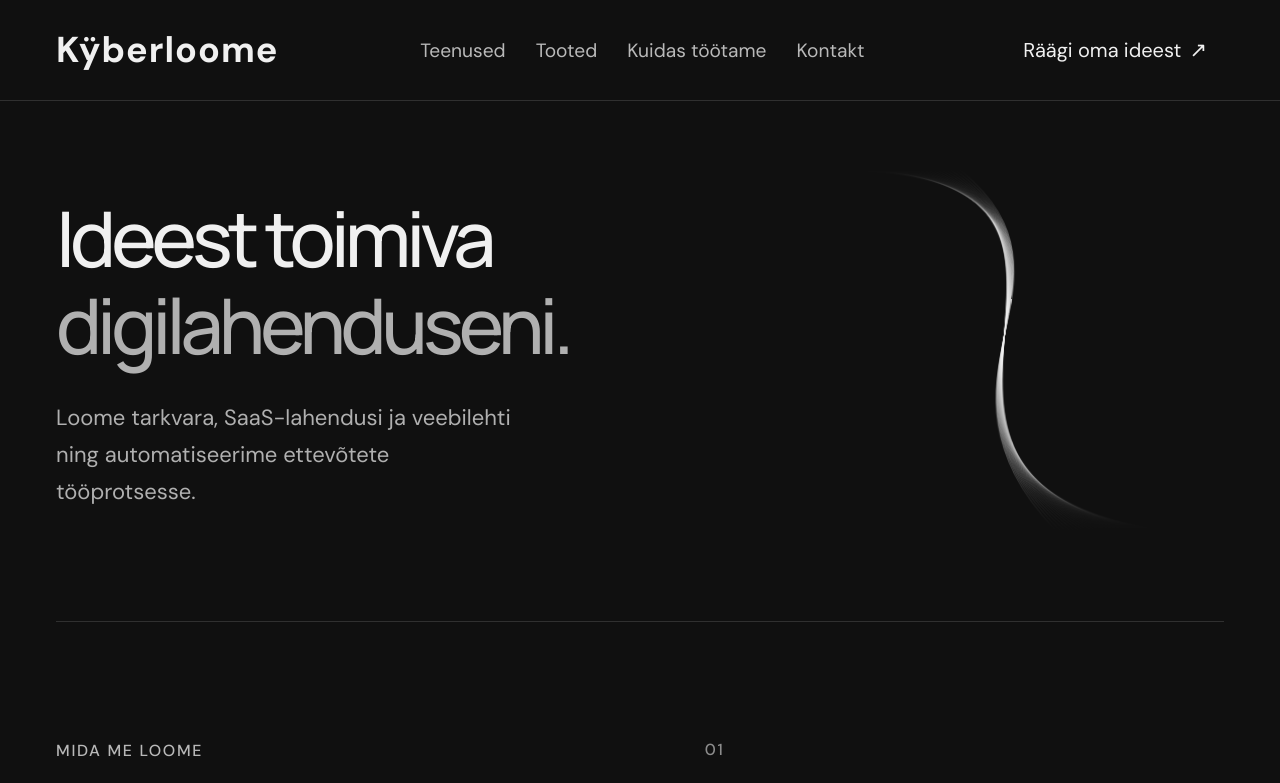
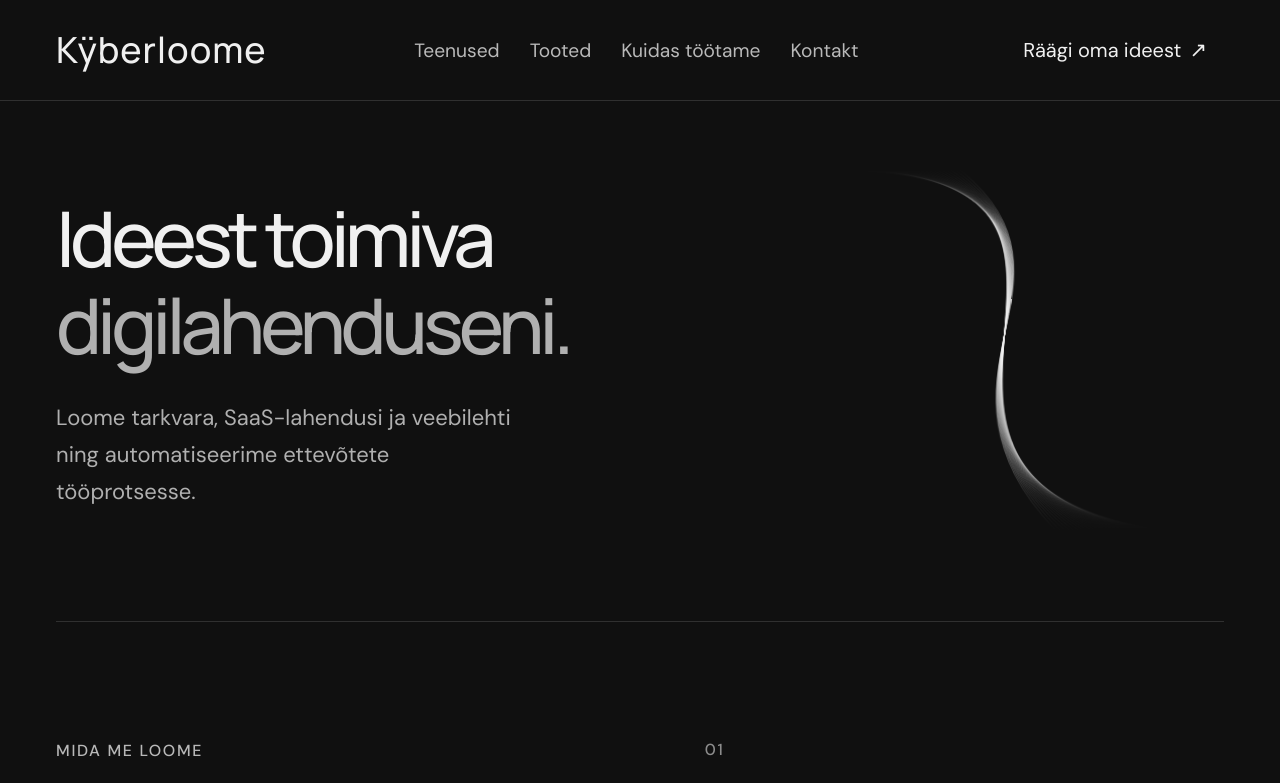
Before and after one commit to LauRRaud/Kyberloome, a Next.js app: page / in a window 1280 px wide. Shown: the top 783 px of the page. Built offline with nearby package versions, Linux system fonts and the light colour scheme.

Commit message:
Use lighter Manrope wordmarks with square diaeresis

```diff
--- a/app/studio.css
+++ b/app/studio.css
@@ -4,7 +4,7 @@
 .hero h1,.hero-copy{position:relative;z-index:1}
 .hero-sculpture{position:absolute;right:-3%;top:-42px;width:43%;height:calc(100% + 64px);pointer-events:none}
 .hero-sculpture svg{width:100%;height:100%;overflow:visible;animation:thread-drift 14s ease-in-out infinite alternate}
-.brand{font-size:36px;line-height:1;letter-spacing:1px}
+.brand{font-family:Manrope,Arial,sans-serif;font-weight:500;font-size:36px;line-height:1;letter-spacing:1px}
 @keyframes thread-drift{from{transform:translateY(-8px) rotate(-7deg)}to{transform:translateY(8px) rotate(7deg)}}
 @keyframes line-shine{0%{transform:translateX(-280px);opacity:0}12%{opacity:.7}50%{opacity:.38}88%{opacity:.7}100%{transform:translateX(100vw);opacity:0}}
 header nav a{position:relative;padding-block:8px}
@@ -43,7 +43,7 @@ input:focus,textarea:focus{background:linear-gradient(0deg,#ffffff04,transparent
 .back-to-top{display:flex;align-items:center;gap:18px;font-size:13px;color:#bbb;min-height:44px}
 .back-to-top span{width:42px;height:42px;border:1px solid #484848;border-radius:50%;display:grid;place-items:center;font-size:20px;transition:background .3s,color .3s}
 .back-to-top:hover span{background:#eee;color:#111}
-.footer-wordmark{display:flex;align-items:flex-start;justify-content:space-between;font-family:var(--font),Arial,sans-serif;font-size:clamp(52px,11.8vw,166px);font-weight:700;letter-spacing:-.025em;line-height:1.1;padding:0 0 42px;color:#d8d8d8;transition:color .4s}
+.footer-wordmark{display:flex;align-items:flex-start;justify-content:space-between;font-family:Manrope,Arial,sans-serif;font-size:clamp(52px,11.8vw,166px);font-weight:500;letter-spacing:-.025em;line-height:1.1;padding:0 0 42px;color:#d8d8d8;transition:color .4s}
 .footer-wordmark:hover{color:#fff}
 .footer-wordmark>span{font-size:.25em;letter-spacing:0;margin-top:.35em;font-weight:400}
 .studio-footer .footer-bottom{padding-top:25px;border-top:1px solid #333;font-size:15px;color:#aaa;gap:20px}
```
